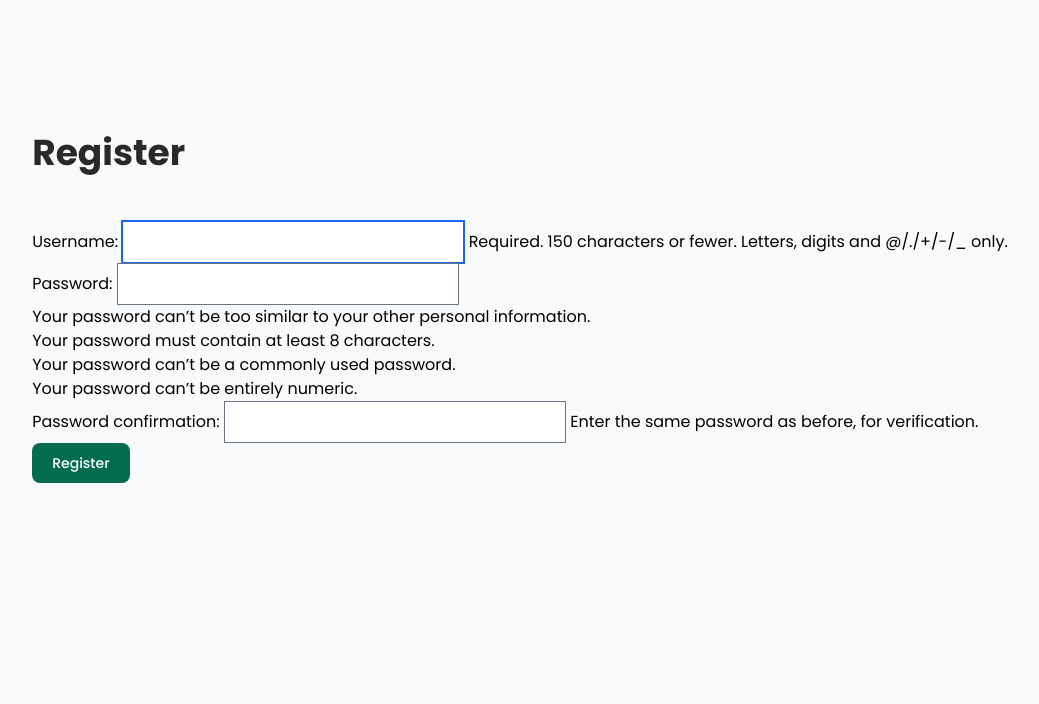
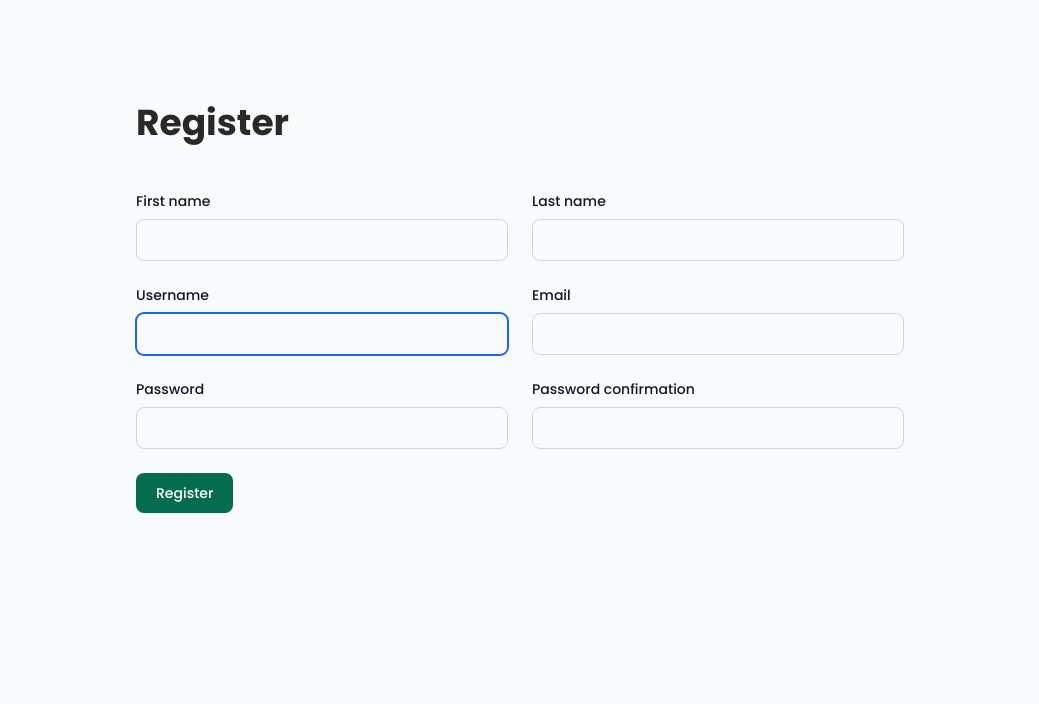
Before and after one commit to n4ff4h/inkstory-django, a Django app: page /registration/register/ in a window 1280 px wide. Shown: the part 96-800 px from the top of the page, without its empty margins (120-1159 px from the left). Run offline with Django 4.2, Linux system fonts and the light colour scheme; some libraries are stand-ins or nearby versions; some web fonts are replaced.

Commit message:
feat: Add more fields and styling to register.html

```diff
--- /dev/null
+++ b/accounts/forms.py
@@ -0,0 +1,75 @@
+from django.contrib.auth.forms import UserCreationForm
+from django.contrib.auth.models import User
+from django import forms
+
+
+class RegisterForm(UserCreationForm):
+    first_name = forms.CharField(max_length=255,
+                                 required=True,
+                                 widget=forms.TextInput(attrs={'class': 'bg-gray-50 border border-gray-300 '
+                                                                        'text-gray-900 text-sm rounded-lg '
+                                                                        'focus:ring-blue-500 focus:border-blue-500 '
+                                                                        'block w-full p-2.5 dark:bg-gray-700 '
+                                                                        'dark:border-gray-600 '
+                                                                        'dark:placeholder-gray-400 dark:text-white '
+                                                                        'dark:focus:ring-blue-500 '
+                                                                        'dark:focus:border-blue-500'}))
+
+    last_name = forms.CharField(max_length=255,
+                                required=True,
+                                widget=forms.TextInput(attrs={'class': 'bg-gray-50 border border-gray-300 '
+                                                                       'text-gray-900 text-sm rounded-lg '
+                                                                       'focus:ring-blue-500 focus:border-blue-500 '
+                                                                       'block w-full p-2.5 dark:bg-gray-700 '
+                                                                       'dark:border-gray-600 '
+                                                                       'dark:placeholder-gray-400 dark:text-white '
+                                                                       'dark:focus:ring-blue-500 '
+                                                                       'dark:focus:border-blue-500'}))
+
+    username = forms.CharField(max_length=255,
+                               required=True,
+                               widget=forms.TextInput(attrs={'class': 'bg-gray-50 border border-gray-300 '
+                                                                      'text-gray-900 text-sm rounded-lg '
+                                                                      'focus:ring-blue-500 focus:border-blue-500 '
+                                                                      'block w-full p-2.5 dark:bg-gray-700 '
+                                                                      'dark:border-gray-600 '
+                                                                      'dark:placeholder-gray-400 dark:text-white '
+                                                                      'dark:focus:ring-blue-500 '
+                                                                      'dark:focus:border-blue-500'}))
+
+    email = forms.EmailField(max_length=255,
+                             required=True,
+                             widget=forms.EmailInput(attrs={'class': 'bg-gray-50 border border-gray-300 '
+                                                                     'text-gray-900 text-sm rounded-lg '
+                                                                     'focus:ring-blue-500 focus:border-blue-500 '
+                                                                     'block w-full p-2.5 dark:bg-gray-700 '
+                                                                     'dark:border-gray-600 '
+                                                                     'dark:placeholder-gray-400 dark:text-white '
+                                                                     'dark:focus:ring-blue-500 '
+                                                                     'dark:focus:border-blue-500'}))
+
+    password1 = forms.CharField(max_length=255,
+                                required=True,
+                                widget=forms.PasswordInput(attrs={'class': 'bg-gray-50 border border-gray-300 '
+                                                                           'text-gray-900 text-sm rounded-lg '
+                                                                           'focus:ring-blue-500 focus:border-blue-500 '
+                                                                           'block w-full p-2.5 dark:bg-gray-700 '
+                                                                           'dark:border-gray-600 '
+                                                                           'dark:placeholder-gray-400 dark:text-white '
+                                                                           'dark:focus:ring-blue-500 '
+                                                                           'dark:focus:border-blue-500'}))
+
+    password2 = forms.CharField(max_length=255,
+                                required=True,
+                                widget=forms.PasswordInput(attrs={'class': 'bg-gray-50 border border-gray-300 '
+                                                                           'text-gray-900 text-sm rounded-lg '
+                                                                           'focus:ring-blue-500 focus:border-blue-500 '
+                                                                           'block w-full p-2.5 dark:bg-gray-700 '
+                                                                           'dark:border-gray-600 '
+                                                                           'dark:placeholder-gray-400 dark:text-white '
+                                                                           'dark:focus:ring-blue-500 '
+                                                                           'dark:focus:border-blue-500'}))
+
+    class Meta:
+        model = User
+        fields = ['first_name', 'last_name', 'username', 'email', 'password1', 'password2']
--- a/accounts/templates/registration/login.html
+++ b/accounts/templates/registration/login.html
@@ -6,7 +6,7 @@
 
 {% block content %}
 
-  <div class="flex flex-col mx-auto pb-[160px]">
+  <div class="flex flex-col w-full max-w-screen-md mx-auto pb-[160px] px-2 sm:px-0">
     <div class="my-auto">
       <h1 class="pb-12 font-bold font-lora text-4xl text-dark-gray">Login</h1>
 
--- a/accounts/templates/registration/register.html
+++ b/accounts/templates/registration/register.html
@@ -6,12 +6,85 @@
 
 {% block content %}
 
-  <div class="flex flex-col mx-auto pb-[160px]">
+  <div class="flex flex-col w-full max-w-screen-md mx-auto pb-[160px] px-2 sm:px-0">
     <div class="my-auto">
       <h1 class="pb-12 font-bold font-lora text-4xl text-dark-gray">Register</h1>
 
+      <!-- Form -->
       <form method="post">
-        {% csrf_token %} {{ form.as_p }}
+        {% csrf_token %}
+
+        {% if form.errors %}
+          <div class="flex p-4 mb-4 text-sm text-red-700 bg-red-100 rounded-lg dark:bg-red-200 dark:text-red-800"
+               role="alert"
+               id="alert">
+
+            <!-- Info icon -->
+            <svg class="inline flex-shrink-0 mr-3 w-5 h-5" fill="currentColor" viewBox="0 0 20 20"
+                 xmlns="http://www.w3.org/2000/svg">
+              <path fill-rule="evenodd"
+                    d="M18 10a8 8 0 11-16 0 8 8 0 0116 0zm-7-4a1 1 0 11-2 0 1 1 0 012 0zM9 9a1 1 0 000 2v3a1 1 0 001 1h1a1 1 0 100-2v-3a1 1 0 00-1-1H9z"
+                    clip-rule="evenodd"></path>
+            </svg>
+
+            <div>
+              {% for key, value in form.errors.items %}
+                {{ value }}
+              {% endfor %}
+            </div>
+
+            <button type="button"
+                    class="ml-auto -mx-1.5 -my-1.5 bg-red-100 text-red-500 rounded-lg focus:ring-2 focus:ring-red-400 p-1.5 hover:bg-red-200 inline-flex h-8 w-8 dark:bg-red-200 dark:text-red-600 dark:hover:bg-red-300"
+                    data-dismiss-target="#alert" aria-label="Close">
+              <span class="sr-only">Close</span>
+              <svg class="w-5 h-5" fill="currentColor" viewBox="0 0 20 20" xmlns="http://www.w3.org/2000/svg">
+                <path fill-rule="evenodd"
+                      d="M4.293 4.293a1 1 0 011.414 0L10 8.586l4.293-4.293a1 1 0 111.414 1.414L11.414 10l4.293 4.293a1 1 0 01-1.414 1.414L10 11.414l-4.293 4.293a1 1 0 01-1.414-1.414L8.586 10 4.293 5.707a1 1 0 010-1.414z"
+                      clip-rule="evenodd"></path>
+              </svg>
+            </button>
+          </div>
+        {% endif %}
+
+        <div class="grid gap-6 mb-6 lg:grid-cols-2">
+          <!-- First name -->
+          <div>
+            <label for="first_name" class="block mb-2 text-sm font-medium text-gray-900 dark:text-gray-300">First
+              name</label>
+            {{ form.first_name }}
+          </div>
+          <!-- Last name -->
+          <div>
+            <label for="last_name" class="block mb-2 text-sm font-medium text-gray-900 dark:text-gray-300">Last
+              name</label>
+            {{ form.last_name }}
+          </div>
+          <!-- Username -->
+          <div>
+            <label for="username"
+                   class="block mb-2 text-sm font-medium text-gray-900 dark:text-gray-300">Username</label>
+            {{ form.username }}
+          </div>
+          <!-- Email -->
+          <div>
+            <label for="email" class="block mb-2 text-sm font-medium text-gray-900 dark:text-gray-300">Email</label>
+            {{ form.email }}
+          </div>
+          <!-- Password1 -->
+          <div>
+            <label for="password1"
+                   class="block mb-2 text-sm font-medium text-gray-900 dark:text-gray-300">Password</label>
+            {{ form.password1 }}
+          </div>
+          <!-- Password2 -->
+          <div>
+            <label for="password2" class="block mb-2 text-sm font-medium text-gray-900 dark:text-gray-300">Password
+              confirmation</label>
+            {{ form.password2 }}
+          </div>
+        </div>
+
+        <!-- Submit button -->
         <button type="submit"
                 class="focus:outline-none text-white bg-green-700 hover:bg-green-800 focus:ring-4 focus:ring-green-300 font-medium rounded-lg text-sm px-5 py-2.5 mr-2 mb-2 dark:bg-green-600 dark:hover:bg-green-700 dark:focus:ring-green-800">
           Register
--- a/accounts/views.py
+++ b/accounts/views.py
@@ -1,11 +1,30 @@
-from django.shortcuts import render
+from django.shortcuts import render, redirect
 from django.views import generic
 from django.contrib.auth.forms import UserCreationForm
 from django.urls import reverse_lazy
+from .forms import RegisterForm
+from django.contrib import messages
 
 
 # Create your views here.
 class UserRegisterView(generic.CreateView):
-    form_class = UserCreationForm
+    form_class = RegisterForm
+    initial = {'key': 'value'}
     template_name = 'registration/register.html'
-    success_url = reverse_lazy('login')
+
+    def get(self, request, *args, **kwargs):
+        form = self.form_class(initial=self.initial)
+        return render(request, self.template_name, {'form': form})
+
+    def post(self, request, *args, **kwargs):
+        form = self.form_class(request.POST)
+
+        if form.is_valid():
+            form.save()
+
+            username = form.cleaned_data.get('username')
+            messages.success(request, f'Account created for {username}')
+
+            return redirect(to='login')
+
+        return render(request, self.template_name, {'form': form})
--- a/static/src/output.css
+++ b/static/src/output.css
@@ -1246,6 +1278,10 @@ html {
 
 .justify-between{
   justify-content: space-between;
+}
+
+.gap-6{
+  gap: 1.5rem;
 }
 
 .space-x-4 > :not([hidden]) ~ :not([hidden]){
@@ -2126,3 +2207,9 @@ html {
     background-color: transparent;
   }
 }
+
+@media (min-width: 1024px){
+  .lg\:grid-cols-2{
+    grid-template-columns: repeat(2, minmax(0, 1fr));
+  }
+}
--- a/tailwind.config.js
+++ b/tailwind.config.js
@@ -2,6 +2,7 @@ module.exports = {
     content: [
         "./templates/**/*.html",
         "./posts/templates/**/*.html",
+        "./accounts/templates/**/*.html",
         "./node_modules/flowbite/**/*.js",
     ],
     theme: {
```
Also changed, not shown: other parts of static/src/output.css (+105 -28 lines). Lines whose indentation alone changed are shown as unchanged.
